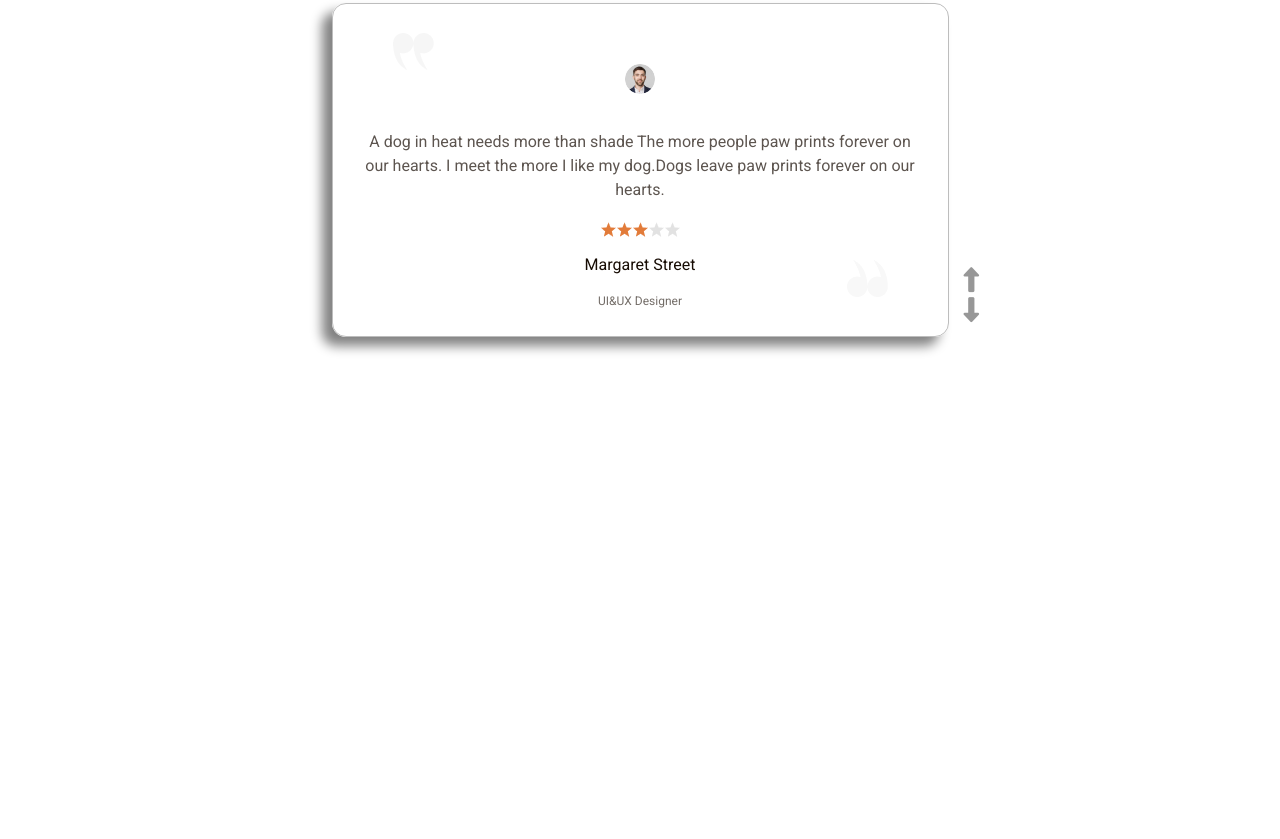
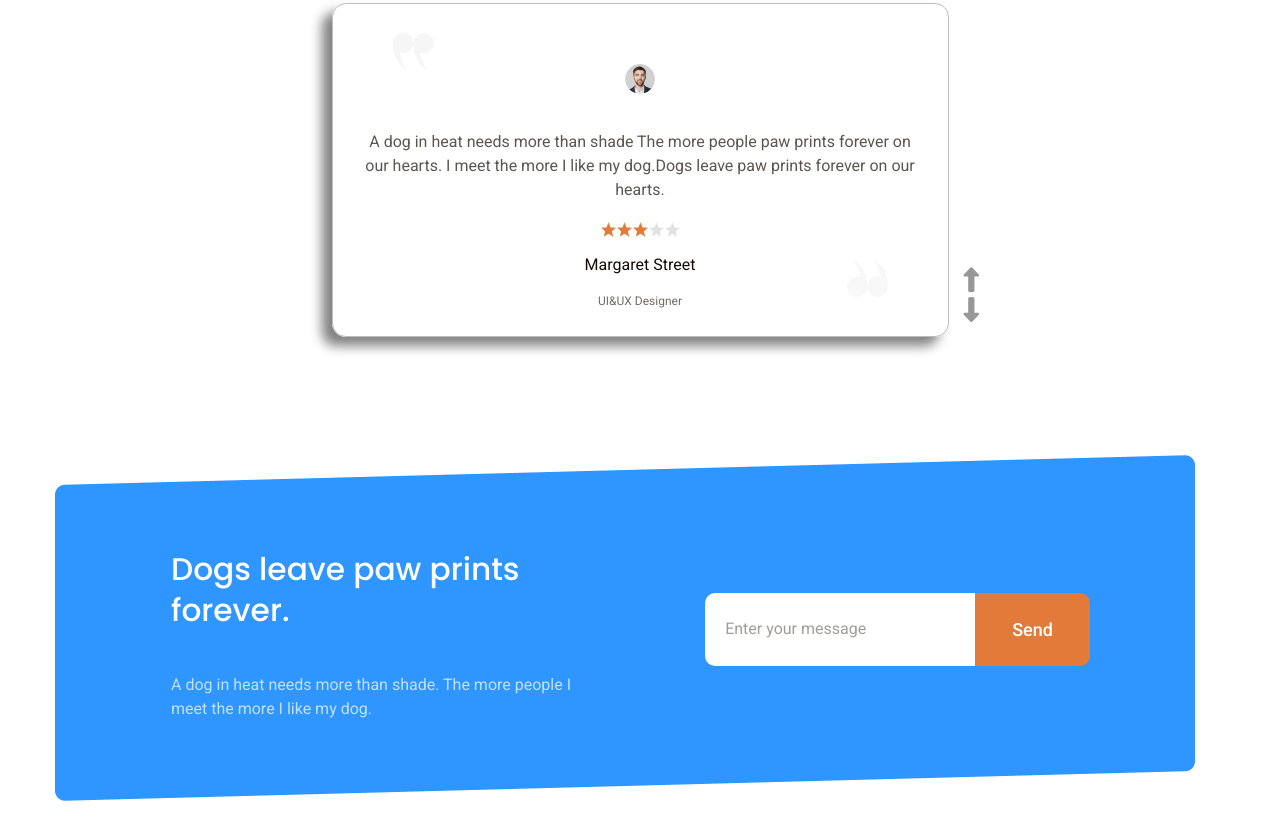
Before and after one commit to Xasan6988/Dog, a plain HTML site: page index.html in a window 1280 px wide. Shown: the part 4876-5715 px from the top of the page. Before the commit the page ends 5331 px from the top, so only its background shows below. Drawn offline with Linux system fonts and the light colour scheme.

Commit message:
Layout contact block

```diff
--- a/index.html
+++ b/index.html
@@ -226,6 +226,21 @@
       </div>
     </div>
     <!-- /.testimonial -->
+    <div class="contact-region">
+      <div class="col">
+        <h2 class="contact-title">Dogs leave paw prints forever.</h2>
+        <p class="contactr-description">A dog in heat needs more than shade. The more people I meet the more I like my dog.</p>
+      </div>
+      <div class="col">
+        <form action="" class="form">
+          <input type="email" class="email-inp" placeholder="Enter your message">
+          <input type="submit" class="submit" value="Send">
+        </form>
+        <!-- ./form -->
+      </div>
+    </div>
+    <!-- /.contact-region -->
+    <footer class="footer"></footer>
   </div>
   <!-- /.container -->
 
--- a/scss/style.scss
+++ b/scss/style.scss
@@ -556,3 +556,104 @@
 .arrow:hover {
   color: #000;
 }
+
+.contact-region {
+  margin-bottom: 70px;
+  background: url('../img/contactBg.jpg') no-repeat;
+  height: 350px;
+  display: flex;
+  align-items: center;
+  justify-content: center;
+  padding: 0px 70px;
+  .col {
+    display: flex;
+    flex-direction: column;
+    align-items: center;
+  }
+}
+
+.contact-title {
+  font-family: 'Poppins';
+  font-style: normal;
+  font-weight: 500;
+  font-size: 31.25px;
+  line-height: 41px;
+  display: flex;
+  align-items: center;
+  color: #FFFFFF;
+  max-width: 423px;
+}
+
+.contactr-description {
+  font-family: 'Roboto';
+  font-style: normal;
+  font-weight: normal;
+  font-size: 16px;
+  line-height: 24px;
+  color: #FFFFFF;
+  opacity: 0.7;
+  max-width: 423px;
+}
+.form {
+  display: flex;
+}
+.email-inp {
+  padding: 20px 20px;
+  width: 300px;
+  border-radius: 10px;
+  border: none;
+  outline: none;
+  font-family: 'Roboto';
+  font-style: normal;
+  font-weight: normal;
+  font-size: 16px;
+  color: #170C04;
+  &:focus::-webkit-input-placeholder {
+    color: transparent
+  }
+
+  &:focus::-moz-placeholder {
+    color: transparent
+  }
+
+  &:focus:-moz-placeholder {
+    color: transparent
+  }
+
+  &:focus:-ms-input-placeholder {
+    color: transparent
+  }
+  &::placeholder {
+    font-family: 'Roboto';
+    font-style: normal;
+    font-weight: normal;
+    font-size: 16px;
+    line-height: 41px;
+    color: #170C04;
+    opacity: 0.4;
+  }
+}
+
+.submit {
+  background-color: #E27B3A;
+  font-family: 'Roboto';
+  font-style: normal;
+  font-weight: 500;
+  font-size: 18px;
+  line-height: 41px;
+  display: flex;
+  align-items: center;
+  text-align: center;
+  color: #FFFFFF;
+  padding: 16px 37px;
+  border-radius: 10px;
+  border: none;
+  border-bottom-left-radius: 0px;
+  border-top-left-radius: 0px;
+  margin-left: -70px;
+  transition: background-color 1s;
+  &:hover {
+    background-color: darken(#e27b3a, 10%);
+    transition: all 1s;
+  }
+}
```
Also changed, not shown: css/style.css, img/contactBg.jpg (added), 1 other file.
